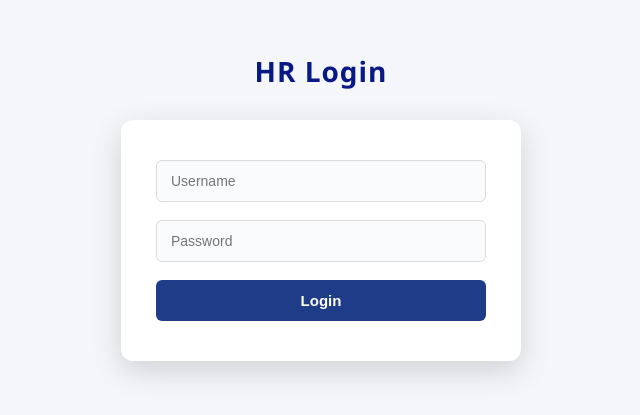
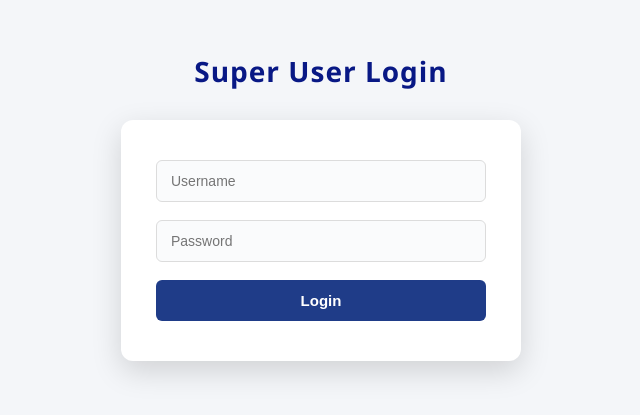
Before and after one commit to chandru682/Onboarding-Frontend, a React (Create React App) app: page /superuser-login in a window 1280 px wide. Shown: the part 205-620 px from the top of the page, without its empty margins (319-959 px from the left). Built offline with nearby package versions, Linux system fonts and the light colour scheme.

Commit message:
superadmin

```diff
--- a/src/SuperuserLogin.jsx
+++ b/src/SuperuserLogin.jsx
@@ -26,7 +26,7 @@ function SuperUserLogin() {
 
   return (
     <div className="login-container">
-      <h2>HR Login</h2>
+      <h2>Super User Login</h2>
 
       <form onSubmit={handleLogin}>
         <input
```
